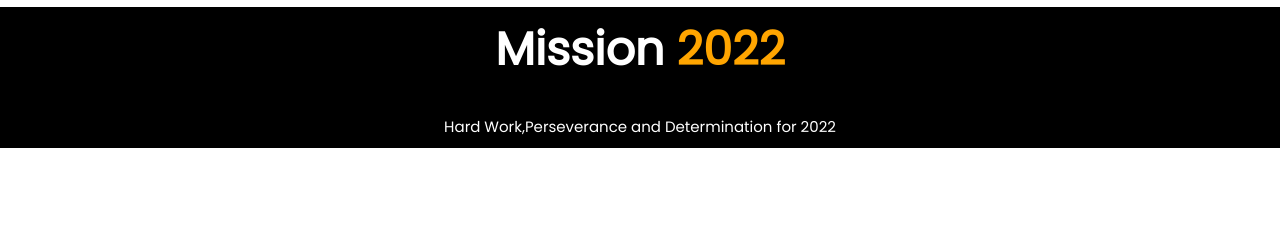
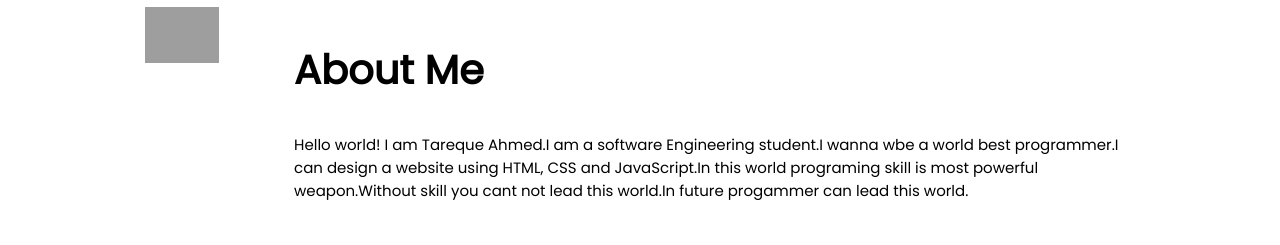
Before and after one commit to TAREQUE-AHMED/assignment-01, a plain HTML site: page index.html in a window 1280 px wide. Shown: the part 1675-1920 px from the top of the page. Before the commit the page ends 1838 px from the top, so only its background shows below. Drawn offline with Linux system fonts and the light colour scheme; grey boxes are pictures that could not be loaded.

Commit message:
updated everything

```diff
--- a/index.html
+++ b/index.html
@@ -12,6 +12,8 @@
 </head>
 <body>
     <div id="full-wrap">
+
+        <!--Focused section-->
         <section id="stay-focused">
             <div class="half-width">
                 <div class="header-item">
@@ -33,6 +35,7 @@
             </div>
         </section>
 
+              <!--about mission-->
         <section class="about-mission">
             <h1>My Mission in <span class="half-color">2022</span></h1>
             <div class="my-mission">
@@ -53,6 +56,8 @@
                 </div>
             </div>
         </section>
+
+        <!--about developer-->
         <section class="developer-section">
             <div>
                 <img class="bg-img" src="images/shapes/shape-1.png">
@@ -66,6 +71,8 @@
                     <button type="button" class="btn">Read the Documentation</button>
             </div>
         </section>
+
+        <!--about-global-section-->
         <section id="global-section">
             <div>
                 <h1>Know Our <br>Global Community</h1>
@@ -78,7 +85,20 @@
 
             </div>
         </section>
+
+        <!--about me-->
+        <section class="about-section">
+            <div>
+                <img id="images" src="images/person/shape-4.png">
+            </div>
+            <div class="about-me">
+                <h1>About Me</h1>
+                <p>Hello world! I am Tareque Ahmed.I am a software Engineering student.I wanna wbe a world best programmer.I can design a website using HTML, CSS and JavaScript.In this world programing skill is most powerful weapon.Without skill you cant not lead this world.In future progammer can lead this world.</p>
+            </div>
+        </section>
     </div>
+
+    <!--footer-->
     <footer>
         <h1>Mission <span id="foot">2022</span></h1>
         <p>Hard Work,Perseverance and Determination for 2022</p>
--- a/style.css
+++ b/style.css
@@ -121,6 +121,16 @@ h1{
 #about-me{
 display:flex;
 }
+#images{
+    width:50%;
+}
+.about-section{
+    display: flex;
+}
+
+.about-me h1{
+    font-size:40px;
+}
 footer{
     background-color: black;
     text-align: center;
```
